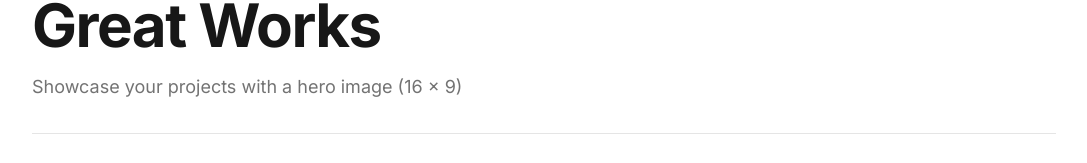
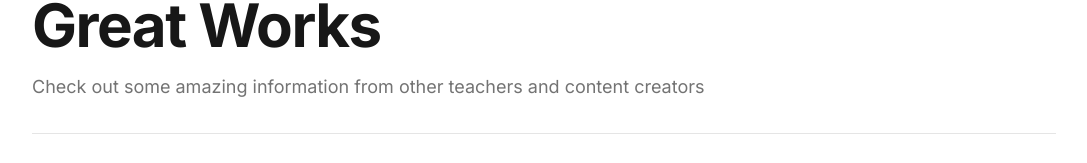
Before and after one commit to stackbit-projects/magenta-sunflower-ee5b2, a Next.js app: page /greatworks in a window 1280 px wide. Shown: the part 151-314 px from the top of the page, without its empty margins (96-1183 px from the left). Built offline with nearby package versions, Linux system fonts and the light colour scheme; no server answers; what @tailwindcss/typography would draw is missing.

Commit message:
greatworks.js: changed

```diff
--- a/pages/greatworks.js
+++ b/pages/greatworks.js
@@ -15,7 +15,7 @@ export default function Projects() {
             Great Works
           </h1>
           <p className="text-lg leading-7 text-gray-500 dark:text-gray-400">
-            Showcase your projects with a hero image (16 x 9)
+            Check out some amazing information from other teachers and content creators
           </p>
         </div>
         <div className="container py-12">
```
